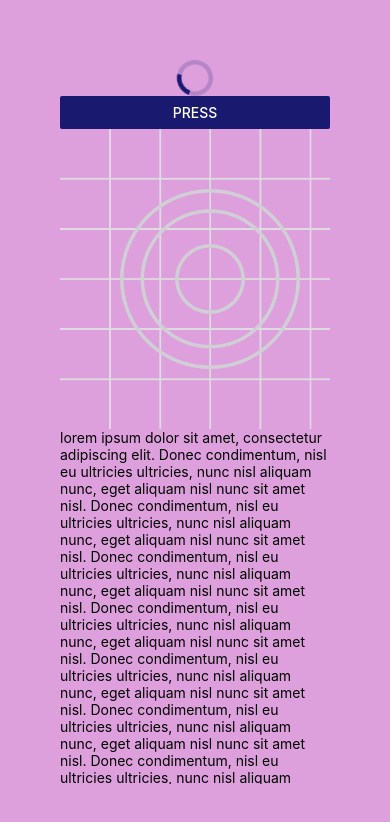
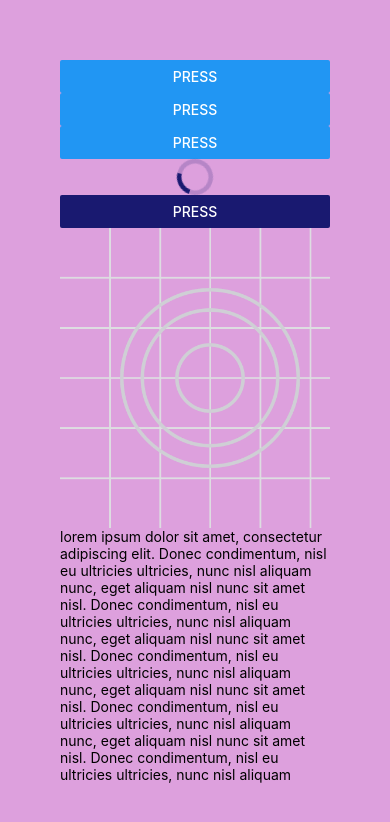
Before and after one commit to gopinav/React-Native-Tutorials, a React Native app in the folder HelloWorld/: screen / in a window 390 px wide. Shown: the top 822 px of the page. Built offline with nearby package versions, Linux system fonts and the light colour scheme.

Commit message:
Alert component

```diff
--- a/HelloWorld/App.js
+++ b/HelloWorld/App.js
@@ -9,6 +9,7 @@ import {
   Modal,
   StatusBar,
   ActivityIndicator,
+  Alert,
 } from "react-native";
 import { useState } from "react";
 
@@ -18,6 +19,24 @@ export default function App() {
   const [isModalVisible, setIsModalVisible] = useState(false);
   return (
     <View style={{ flex: 1, backgroundColor: "plum", padding: 60 }}>
+      <Button title="Press" onPress={() => Alert.alert("Invalid data!")} />
+      <Button
+        title="Press"
+        onPress={() => Alert.alert("Invalid data!", "dob incorrect!")}
+      />
+      <Button
+        title="Press"
+        onPress={() =>
+          Alert.alert("Invalid data!", "dob incorrect!", [
+            {
+              text: "Cancel",
+              onPress: () => console.log("Cancel Pressed"),
+              style: "destructive",
+            },
+            { text: "OK", onPress: () => console.log("OK Pressed") },
+          ])
+        }
+      />
       <ActivityIndicator size="large" color="midnightblue" />
       <StatusBar barStyle="dark-content" backgroundColor="lightblue" />
       <ScrollView>
```
